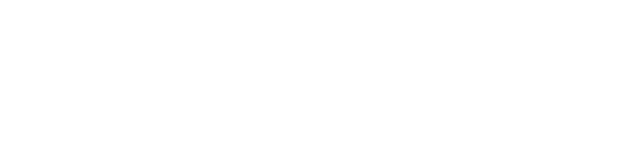
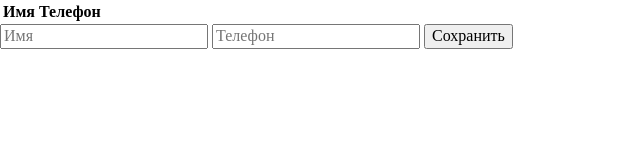
Before and after one commit to vaideska/list-of-users, a plain HTML site: page index.html in a window 1280 px wide. Shown: the whole page, without its empty margins (0-640 px from the left). Drawn offline with Linux system fonts and the light colour scheme.

Commit message:
html template

```diff
--- a/index.html
+++ b/index.html
@@ -11,14 +11,31 @@
   <header>
   </header>
   <main>
+    <table>
+      <tr>
+        <th>Имя</th>
+        <th>Телефон</th>
+        <th></th>
+      </tr>
+    </table>
+    <form name="userData">
+      <input type="text" name="name" placeholder="Имя" required>
+      <input type="tel" name="phone" placeholder="Телефон" required
+      pattern="\+7\-[0-9]{3}\-[0-9]{3}\-[0-9]{2}\-[0-9]{2}">
+      <button type="submit">Сохранить</button>
+    </form>
 
   </main>
   <footer>
   </footer>
   <script src="./scripts/index.js" defer></script>
 
-  <template id="">
-
+  <template id="template_cell">
+    <tr>
+      <td class="cell_name"></td>
+      <td class="cell_phone"></td>
+      <td class="cell_buttons"><button>Редактировать</button><button>Удалить</button></td>
+    </tr>
   </template>
 </body>
 </html>
```
